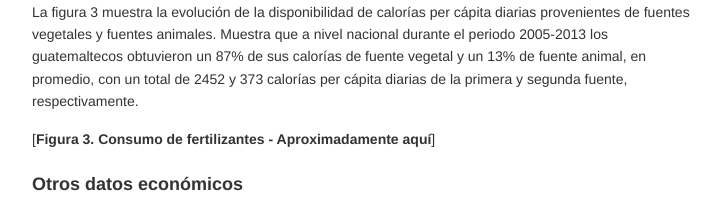
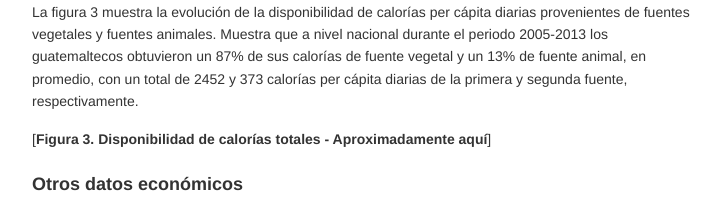
Before and after one commit to renatovargas/caesan, a plain HTML site: page pandoc/index.html in a window 1280 px wide. Shown: the part 10660-10866 px from the top of the page, without its empty margins (278-1000 px from the left). Drawn offline with Linux system fonts and the light colour scheme.

```diff
--- a/pandoc/index.html
+++ b/pandoc/index.html
@@ -199,7 +199,7 @@ Estas combinaciones son sugerencias las cuales pueden ser expandidas por las nec
 <li>alimentos gratificantes.</li>
 </ol>
 <p>La figura 3 muestra la evolución de la disponibilidad de calorías per cápita diarias provenientes de fuentes vegetales y fuentes animales. Muestra que a nivel nacional durante el periodo 2005-2013 los guatemaltecos obtuvieron un 87% de sus calorías de fuente vegetal y un 13% de fuente animal, en promedio, con un total de 2452 y 373 calorías per cápita diarias de la primera y segunda fuente, respectivamente.</p>
-<p>[<strong>Figura 3. Consumo de fertilizantes - Aproximadamente aquí</strong>]</p>
+<p>[<strong>Figura 3. Disponibilidad de calorías totales - Aproximadamente aquí</strong>]</p>
 <h3 id="otros-datos-económicos">Otros datos económicos</h3>
 <p>El cuadro 9 muestra la contribución de los diferentes productos agrícolas a la producción en términos monetarios en el año 2010. Como puede verse, la producción de todos los cultivos contribuye con alrededor de un 9%, mientras que los productos ganaderos alrededor de 2%, al igual que otros productos agrícolas, la silvicultura y la pesca aunadas (2%). En total, estas producciones corresponden a un 12% del valor generado por la economía.</p>
 <p>[<strong>Cuadro 9. Oferta total en términos monetarios - Aproximadamente aquí</strong>]</p>
```
Also changed, not shown: 2 other files.
